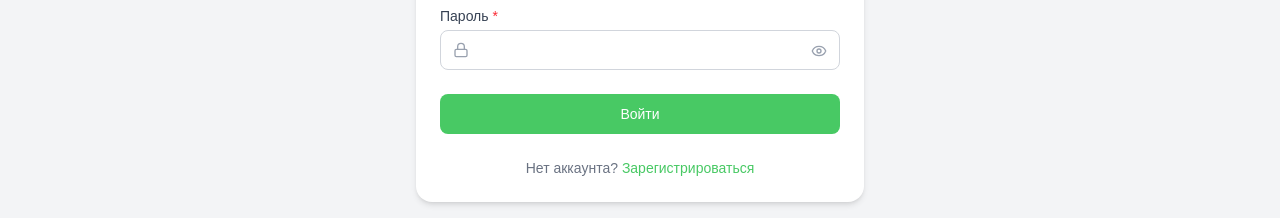
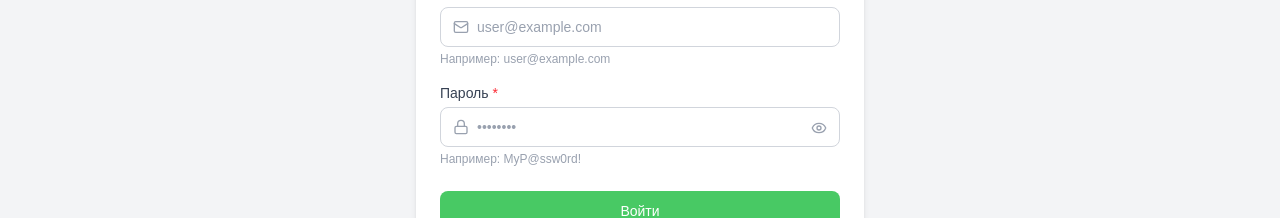
Before and after one commit to iastreboleksandr-svg/car-rental-app, a Next.js app: page /login in a window 1280 px wide. Shown: the part 201-419 px from the top of the page. Built offline with nearby package versions, Linux system fonts and the light colour scheme; no server answers.

Commit message:
add login page lana design

```diff
--- a/app/login/page.tsx
+++ b/app/login/page.tsx
@@ -57,6 +57,7 @@ export default function LoginPage() {
             type="email"
             leadingIcon={<Mail size={16} />}
             placeholder="user@example.com"
+            hint={t('emailHint')}
             value={email}
             onChange={setEmail}
             autoComplete="off"
@@ -66,6 +67,8 @@ export default function LoginPage() {
             label={t('password')}
             type={showPassword ? 'text' : 'password'}
             leadingIcon={<Lock size={16} />}
+            placeholder="••••••••"
+            hint={t('passwordHint')}
             trailingIcon={
               <button onClick={() => setShowPassword(!showPassword)} type="button">
                 <Eye size={16} className="text-gray-400 hover:text-gray-600" />
--- a/components/layout/Header.tsx
+++ b/components/layout/Header.tsx
@@ -28,7 +28,7 @@ function NavLink({ href, children }: { href: string; children: React.ReactNode }
   );
 }
 
-const HIDDEN_ON = ['/', '/login'];
+const HIDDEN_ON = ['/'];
 
 export function Header() {
   const t = useTranslations('nav');
--- a/messages/de.json
+++ b/messages/de.json
@@ -30,6 +30,8 @@
     "email": "E-Mail",
     "password": "Passwort",
     "confirmPassword": "Passwort bestätigen",
+    "emailHint": "Beispiel: user@example.com",
+    "passwordHint": "Beispiel: MyP@ssw0rd!",
     "noAccount": "Noch kein Konto?",
     "hasAccount": "Bereits ein Konto?",
     "loginLoading": "Wird geladen..."
--- a/messages/en.json
+++ b/messages/en.json
@@ -30,6 +30,8 @@
     "email": "Email",
     "password": "Password",
     "confirmPassword": "Confirm password",
+    "emailHint": "Example: user@example.com",
+    "passwordHint": "Example: MyP@ssw0rd!",
     "noAccount": "Don't have an account?",
     "hasAccount": "Already have an account?",
     "loginLoading": "Loading..."
--- a/messages/ru.json
+++ b/messages/ru.json
@@ -30,6 +30,8 @@
     "email": "Email",
     "password": "Пароль",
     "confirmPassword": "Подтверждение пароля",
+    "emailHint": "Например: user@example.com",
+    "passwordHint": "Например: MyP@ssw0rd!",
     "noAccount": "Нет аккаунта?",
     "hasAccount": "Уже есть аккаунт?",
     "loginLoading": "Загрузка..."
```
